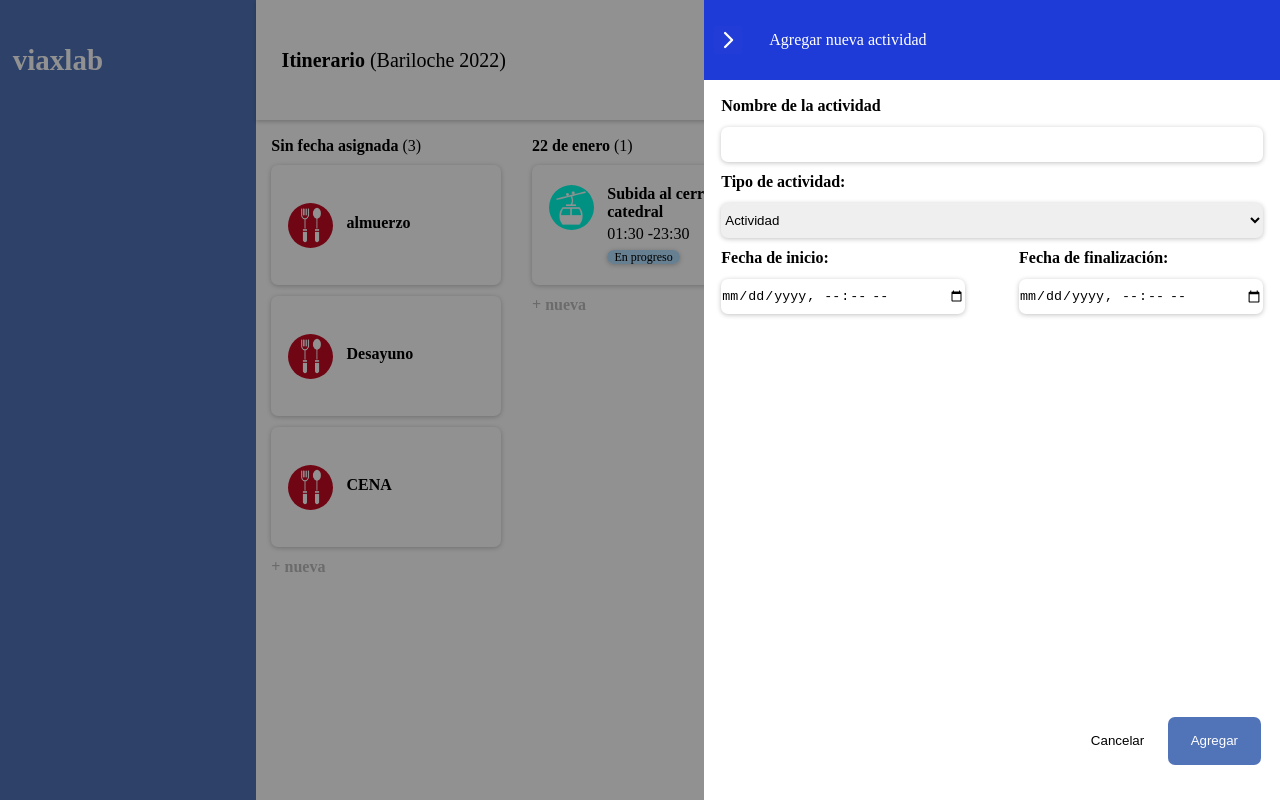
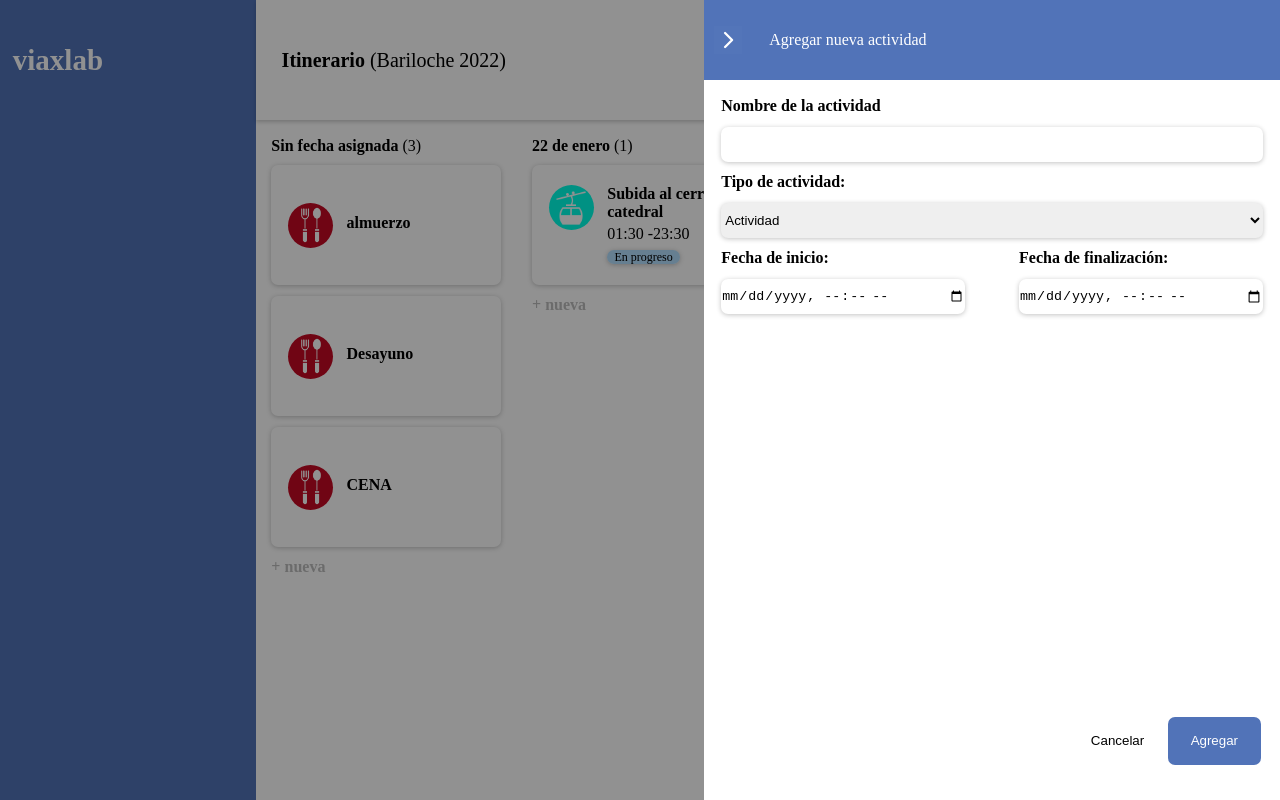
Before and after one commit to franciscoJSanchez123/viaxlabFrontend, an Angular app: page / in a window 1280 px wide. Both pictures are taken after a click on the button "Nueva Actividad". Built offline with nearby package versions, Linux system fonts and the light colour scheme.

Commit message:
change color

```diff
--- a/src/app/component/activity-form/activity-form.component.css
+++ b/src/app/component/activity-form/activity-form.component.css
@@ -41,7 +41,7 @@
 }
 
 .activity-form-block{
-    background-color: #1f3bd7;
+    background-color: #5173b8;
     height: 100%;
     width: 45%;
 
@@ -50,7 +50,7 @@
 
 
 .activity-form-header{
-    background-color: #1f3bd7;
+    background-color: #5173b8;
     height: 10%;
     width: 100%;
 
```
